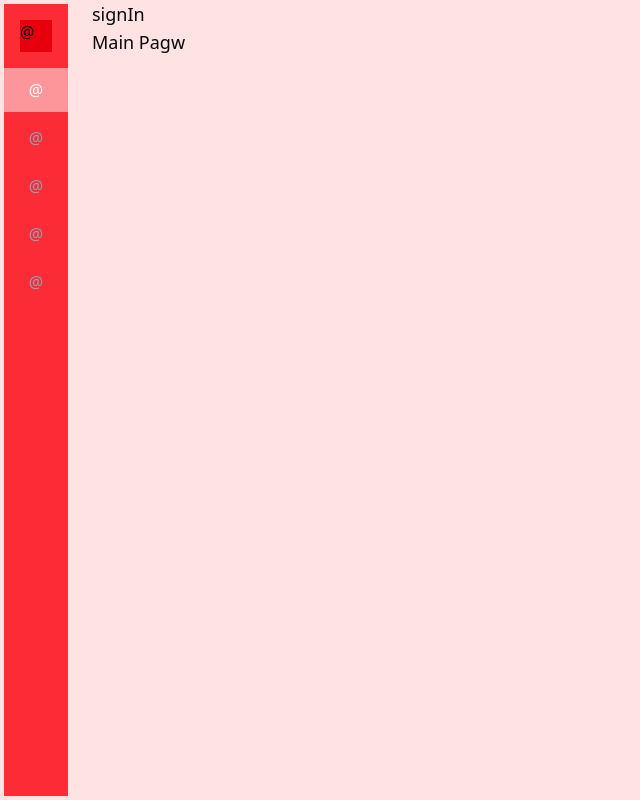
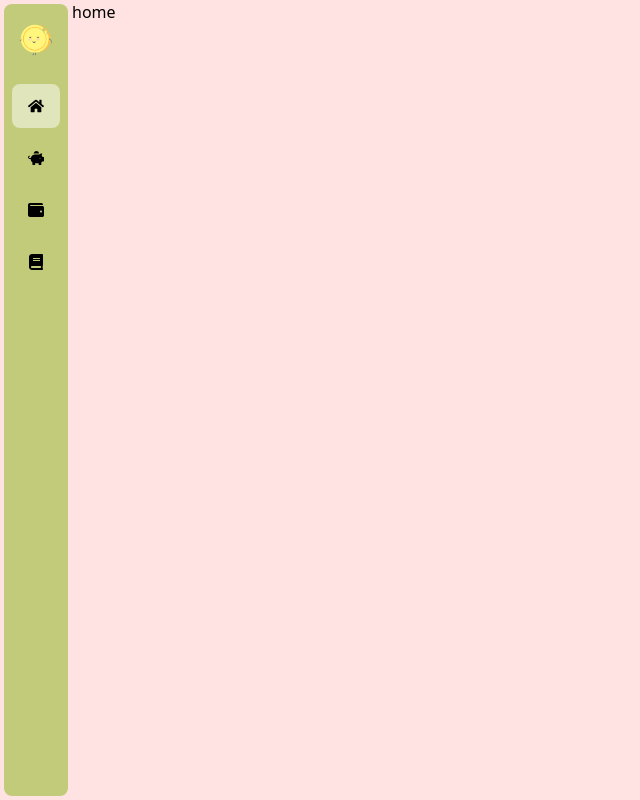
Before and after one commit to Iwasnever-here/finance_tracker, a React (Vite) app: page / in a window 1280 px wide. Shown: the whole page, without its empty margins (0-640 px from the left). Built offline with nearby package versions, Linux system fonts and the light colour scheme.

Commit message:
minor updates

```diff
--- a/package.json
+++ b/package.json
@@ -13,6 +13,7 @@
     "@tailwindcss/vite": "^4.1.18",
     "react": "^19.2.0",
     "react-dom": "^19.2.0",
+    "react-icons": "^5.5.0",
     "react-router-dom": "^7.11.0",
     "tailwindcss": "^4.1.18"
   },
--- a/src/App.jsx
+++ b/src/App.jsx
@@ -3,6 +3,8 @@ import { BrowserRouter, Routes, Route, Link, useLocation } from 'react-router-do
 
 import MainPage from './components/MainPage';
 import SignIn from './components/SignIn';
+
+import { FaHome,FaPiggyBank, FaWallet, FaBook  } from "react-icons/fa";
 
 import './App.css';
 import SavingPage from './components/SavingPage';
@@ -21,11 +23,10 @@ function App() {
     const [hovered, setHovered] = useState(false);
 
     const navPaths = [
-      { path: '/', label: 'home', icon: '@' },
-      { path: '/main', label: 'dashboard', icon: '@' },
-      { path: '/savings', label: 'savings', icon: '@' },
-      { path: '/transactions', label: 'transactions', icon: '@' },
-      { path: '/improve', label: 'learn', icon: '@' },
+      { path: '/', label: 'home', icon: <FaHome /> },
+      { path: '/savings', label: 'savings', icon: <FaPiggyBank /> },
+      { path: '/transactions', label: 'transactions', icon: <FaWallet /> },
+      { path: '/improve', label: 'learn', icon: <FaBook /> },
     ];
 
     const isActive = (path) => location.pathname === path;
@@ -39,11 +40,11 @@ function App() {
           onMouseLeave={() => setHovered(false)}
           className={[
             collapsed ? 'w-16' : 'w-60',
-            'm-1 bg-red-500 text-black transition-all duration-300',
+            'm-1 bg-[#C1CB79] text-black transition-all duration-300 rounded-lg',
           ].join(' ')}
         >
           <div className='flex items-center gap-3 px-4 py-4'>
-            <div className='w-8 h-8 bg-red-600'>@</div>
+            <div className='w-10 h-10'><img src = 'moneyman.png' className="w-full h-full object-cover"/></div>
             {!collapsed && <div className='tracking-wide'>hhhhhhh</div>}
           </div>
 
@@ -54,10 +55,10 @@ function App() {
                   <Link
                     to={item.path}
                     className={[
-                      'relative flex items-center h-11',
+                      'relative flex items-center h-11 rounded-lg m-2 ',
                       collapsed ? 'justify-center px-4' : 'gap-3 px-4',
-                      'text-slate-400 hover:text-slate-100 hover:bg-white/45 transition',
-                      isActive(item.path) ? 'bg-white/50 text-white' : '',
+                      'text-black hover:text-black hover:bg-white/45 transition',
+                      isActive(item.path) ? 'bg-white/50 text-black' : '',
                     ].join(' ')}
                     title={collapsed ? item.label : undefined}
                   >
@@ -72,8 +73,7 @@ function App() {
 
         <main>
           <Routes>
-            <Route path='/' element={<Home />} />
-            <Route path='/main' element={<MainPage />} />
+            <Route path='/' element={<MainPage />} />
             <Route path='/signin' element={<SignIn />} />
             <Route path='/savings' element={<SavingPage />} />
             <Route path='/transactions' element={<TransactionsPage />} />
--- a/src/components/MainPage.jsx
+++ b/src/components/MainPage.jsx
@@ -4,20 +4,7 @@ import React from 'react'
 function MainPage() {
   return (
     <div>
-      <div>
-        side menu
-        - home
-        - add
-        - savings
-        - settings
-        - whatever else
-        - oh learn more page
-      </div>
-
-      <div>
-        main view page depending on what page is selected (conditional rendering)
-      </div>
-
+      home
     </div>
   )
 }
```
Also changed, not shown: public/moneyman.png (added), 1 other file (tests, documents, lock files or other folders).
